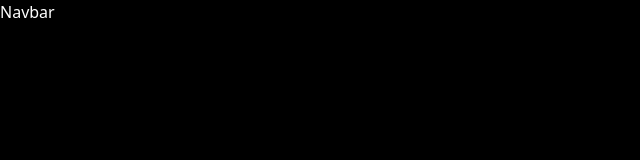
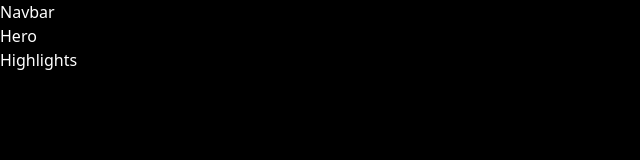
Before and after one commit to evanch98/apple-website-react, a React (Vite) app: page / in a window 1280 px wide. Shown: the top 160 px of the page, without its empty margins (0-640 px from the left). Built offline with nearby package versions, Linux system fonts and the light colour scheme.

Commit message:
adding components

```diff
--- a/src/App.jsx
+++ b/src/App.jsx
@@ -1,9 +1,13 @@
 import Navbar from './components/Navbar';
+import Hero from './components/Hero';
+import Highlights from './components/Highlights';
 
 const App = () => {
   return (
     <main className="bg-black">
       <Navbar />
+      <Hero />
+      <Highlights />
     </main>
   );
 };
```
